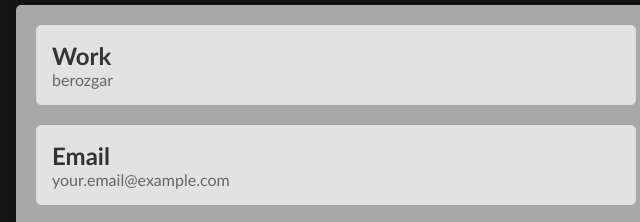
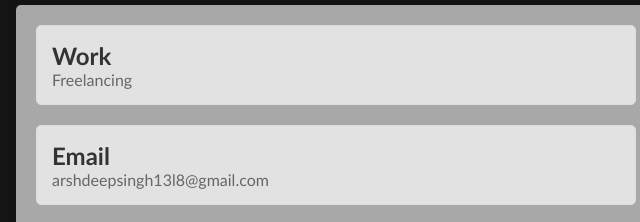
Before and after one commit to Arshdeep0001/My_Portfolio, a plain HTML site: page index.html in a window 1280 px wide. Shown: the part 2265-2487 px from the top of the page, 304-944 px from the left. Drawn offline with nearby package versions, Linux system fonts and the light colour scheme.

Commit message:
Update index.html

```diff
--- a/index.html
+++ b/index.html
@@ -267,12 +267,12 @@ button{
 
                     <div class="contact-card">
                       <h2>Work</h2>
-                      <p>berozgar</p>
+                      <p>Freelancing</p>
                     </div>
 
                     <div class="contact-card">
                       <h2>Email</h2>
-                      <p>your.email@example.com</p>
+                      <p>arshdeepsingh13l8@gmail.com</p>
                     </div>
 
                     <div class="contact-card">
```
